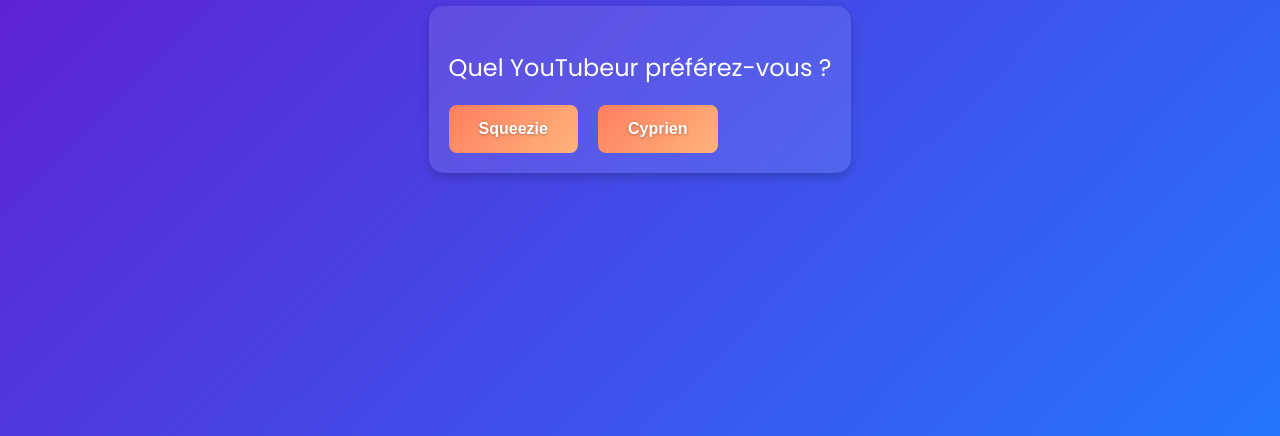
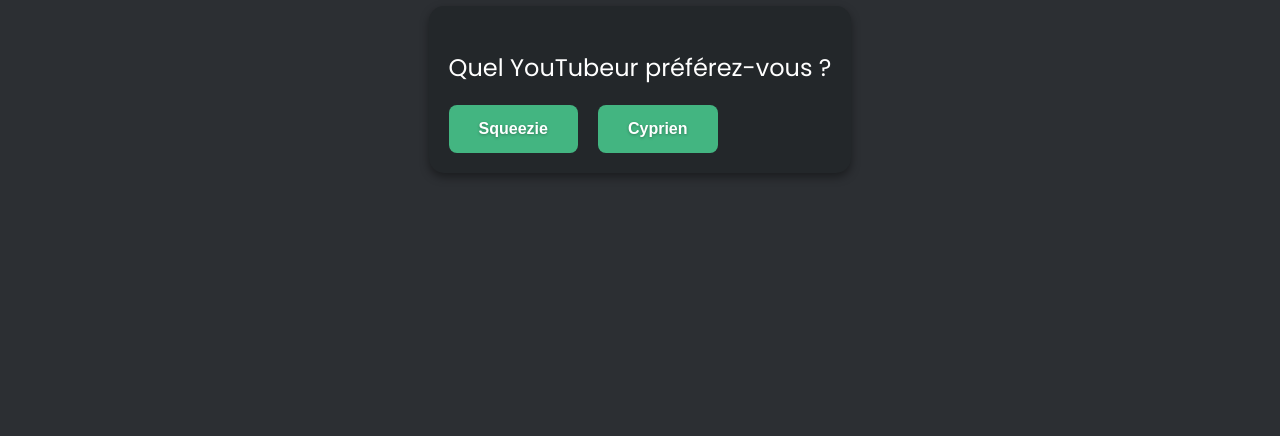
Before and after one commit to Noctambulique/fhkcjvgg, a plain HTML site: page index.html in a window 1280 px wide. Shown: the part 364-800 px from the top of the page. Drawn offline with Linux system fonts and the light colour scheme.

Commit message:
Update index.html

```diff
--- a/index.html
+++ b/index.html
@@ -10,8 +10,8 @@
             text-align: center;
             margin: 0;
             padding: 0;
-            background: linear-gradient(135deg, #6a11cb, #2575fc);
-            color: white;
+            background: #2c2f33;
+            color: #ffffff;
             min-height: 100vh;
             display: flex;
             flex-direction: column;
@@ -24,10 +24,10 @@
             text-shadow: 0 2px 5px rgba(0, 0, 0, 0.3);
         }
         #game {
-            background: rgba(255, 255, 255, 0.1);
+            background: #23272a;
             padding: 20px;
             border-radius: 15px;
-            box-shadow: 0 4px 10px rgba(0, 0, 0, 0.2);
+            box-shadow: 0 4px 10px rgba(0, 0, 0, 0.4);
         }
         #prompt {
             font-size: 1.5rem;
@@ -45,13 +45,13 @@
             border-radius: 8px;
             cursor: pointer;
             transition: transform 0.2s, box-shadow 0.2s;
-            background: linear-gradient(135deg, #ff7e5f, #feb47b);
+            background: #43b581;
             color: white;
             text-shadow: 0 1px 3px rgba(0, 0, 0, 0.3);
         }
         button:hover {
             transform: scale(1.1);
-            box-shadow: 0 4px 15px rgba(0, 0, 0, 0.2);
+            box-shadow: 0 4px 15px rgba(0, 0, 0, 0.4);
         }
         button:active {
             transform: scale(1.05);
```
